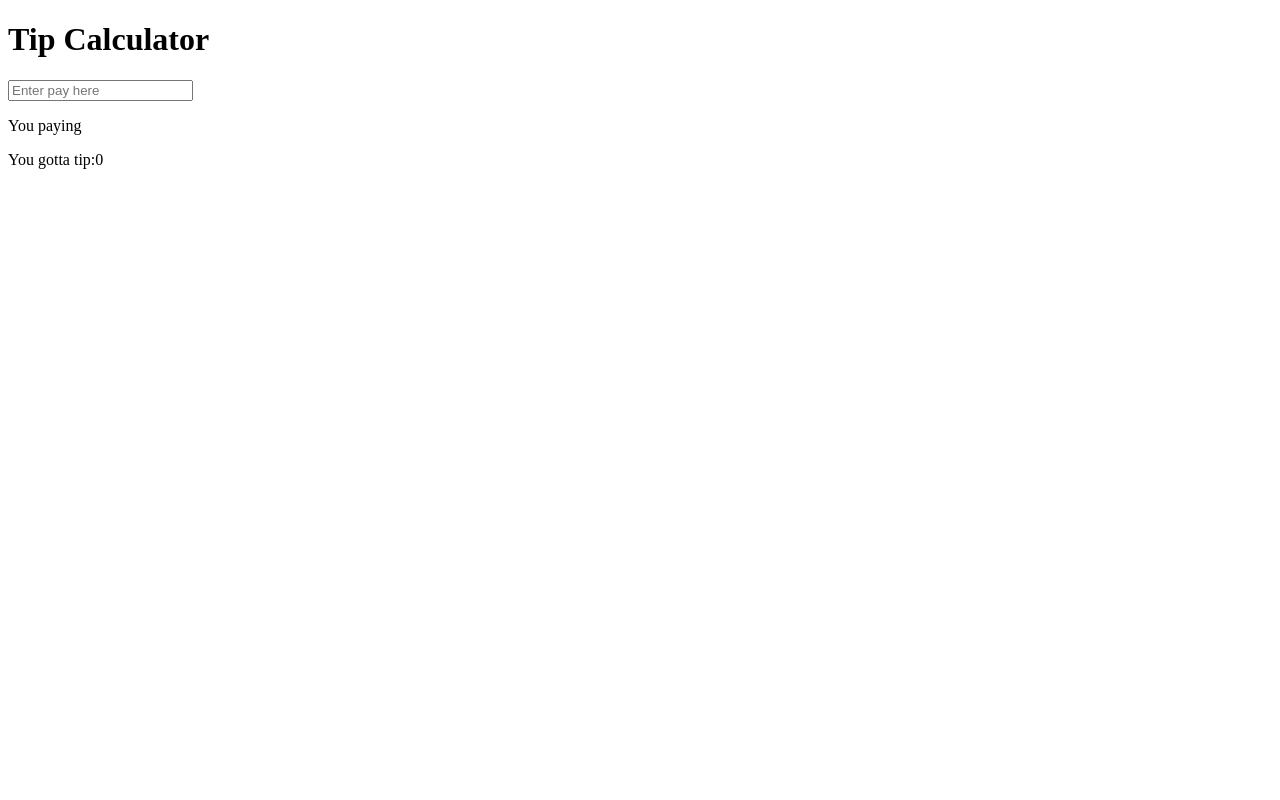
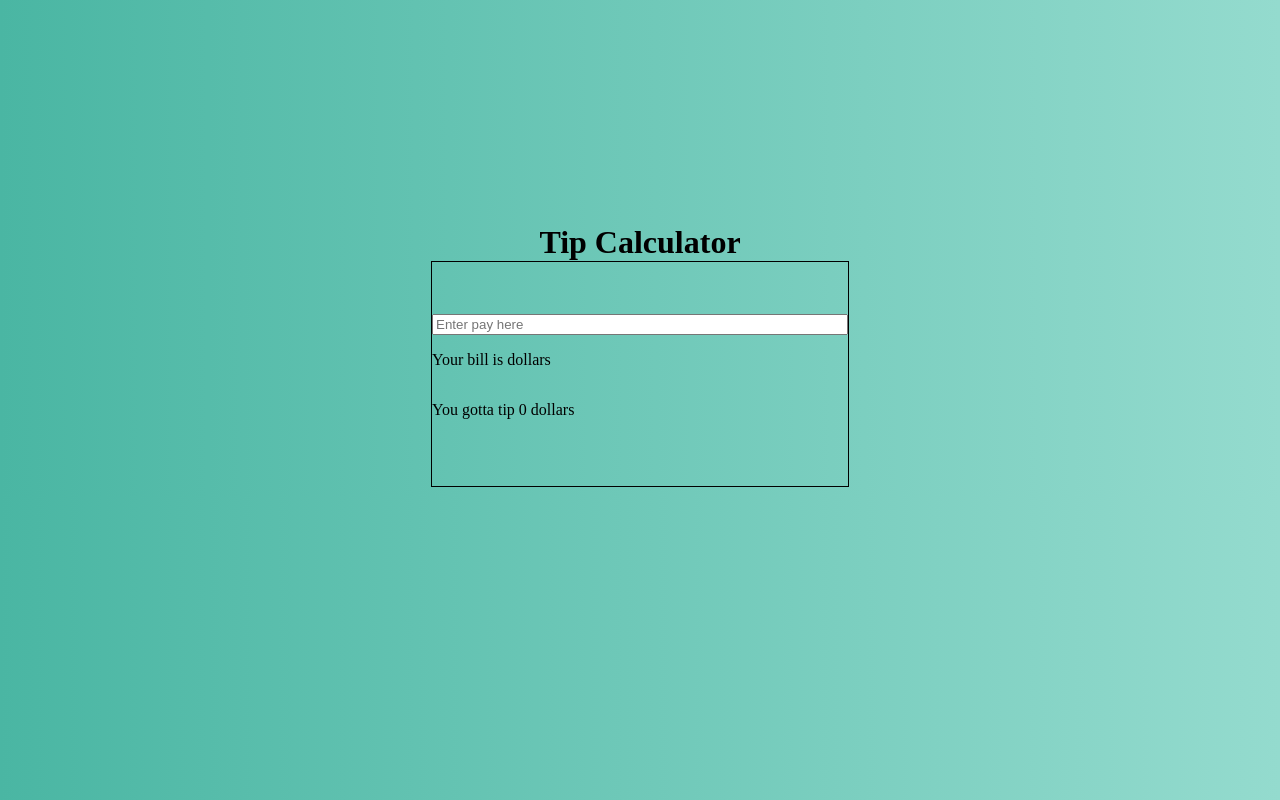
Before and after one commit to DaedraDante/small-react-project-bundle, a React (Vite) app: page / in a window 1280 px wide. Both pictures are taken after a click on the button "Open Tip Calculator". Built offline with nearby package versions, Linux system fonts and the light colour scheme.

Commit message:
Update 3 , a lil bit of css
I added css and next time I wanna figure out how to work with variables to make it so that the user can switch themes

```diff
--- a/src/AgeCalc.jsx
+++ b/src/AgeCalc.jsx
@@ -1,7 +1,7 @@
 import { useState } from "react";
 import App from "./App";
 
-function AgeCalc({activeApp , setActiveApp, btnsDiv}) {
+function AgeCalc({activeApp , setActiveApp}) {
 
     const [currentYear, setCurrentYear] = useState(2025);
     const [birthYear, setBirthYear] = useState("");
@@ -15,7 +15,7 @@ function AgeCalc({activeApp , setActiveApp, btnsDiv}) {
         setBirthYear(e.target.value);
     }
     const calculateAge = () => {
-        setUserAge(currentYear - birthYear);
+            setUserAge(`You are ${currentYear - birthYear} years old`);
     }
 
     return(
@@ -24,10 +24,9 @@ function AgeCalc({activeApp , setActiveApp, btnsDiv}) {
             <div className="calc-container">
                 <input type="number" name="" placeholder="Input your birth year!" onChange={handleBirthYearInput}/>
                 <button onClick={calculateAge}>Click to calculate age!</button>
-                <p>You're: {userAge}</p>
-                <p>The active app is {activeApp}</p>
+                <p>{userAge}</p>
             </div>
-            <button id="returnToMenuBtn" onClick={returnToMenu}>Return to menu</button>
+            <button className="ageCalc-return-btn" id="returnToMenuBtn" onClick={returnToMenu}>Return to menu</button>
         </>
     )
 }
--- a/src/App.jsx
+++ b/src/App.jsx
@@ -4,12 +4,14 @@ import TipCalc from './TipCalc'
 function App() {
   let [activeApp, setActiveApp] = useState("")
   const btnsDiv = document.getElementById("btns-div")
+
   const activeAppIsAgeCalc = () => {
     setActiveApp("AgeCalc");
   }
   const activeAppIsTipCalc = () => {
     setActiveApp("TipCalc");
   }
+
 
   const changeScreen = () => {
     if(activeApp === "AgeCalc") {
--- a/src/TipCalc.jsx
+++ b/src/TipCalc.jsx
@@ -11,11 +11,11 @@ function TipCalc() {
 
     return(
         <>
-            <h1>Tip Calculator</h1>
-            <div>
+            <h1 className="tipCalc-title">Tip Calculator</h1>
+            <div className="tipCalc-container">
                 <input placeholder="Enter pay here" onChange={handleMoneyInput}/>
-                <p>You paying {orderCost}</p>
-                <p>You gotta tip:{orderCost / 10}</p>
+                <p>Your bill is {orderCost} dollars</p>
+                <p>You gotta tip {orderCost / 10} dollars</p>
             </div>
         </>
     )
--- a/src/index.css
+++ b/src/index.css
@@ -1,4 +1,20 @@
+:root {
+  --backgroundColor: #f6fbfa;
+  --textColor:#070c0b;
+  --primaryColor: #4ab6a3;
+  --secondaryColor: #94dbce;
+  --accentColor: #6bd6c3;
+  --darkBackgroundColor: #050a09;
+  --darkTextColor:#f2f7f6;
+  --darkPrimaryColor: #49b6a2;
+  --darkSecondaryColor: #246b5e;
+  --darkAccentColor: #299480;
+}
 
+body {
+  background: linear-gradient(to right, var(--primaryColor),var(--secondaryColor)); /* W3C, IE 10+/ Edge, Firefox 16+, Chrome 26+, Opera 12+, Safari 7+ */
+
+}
 .age-calc-title {
   text-align: center;
   margin-top: 16rem;
@@ -27,3 +43,26 @@
 .calc-container p {
   font-size: 3rem;
 }
+
+.ageCalc-return-btn {
+  width: 12rem;
+  height: 3rem;
+  margin-left: 43%;
+  margin-top: 4rem;
+}
+
+.tipCalc-title {
+  margin: 0 auto;
+  margin-top: 14rem;
+  text-align: center;
+
+}
+.tipCalc-container {
+  margin: 0 auto;
+  width: 26rem;
+  height: 14rem;
+  border: 1px solid black;
+  display: flex;
+  flex-direction: column;
+  justify-content: center;
+}
```
